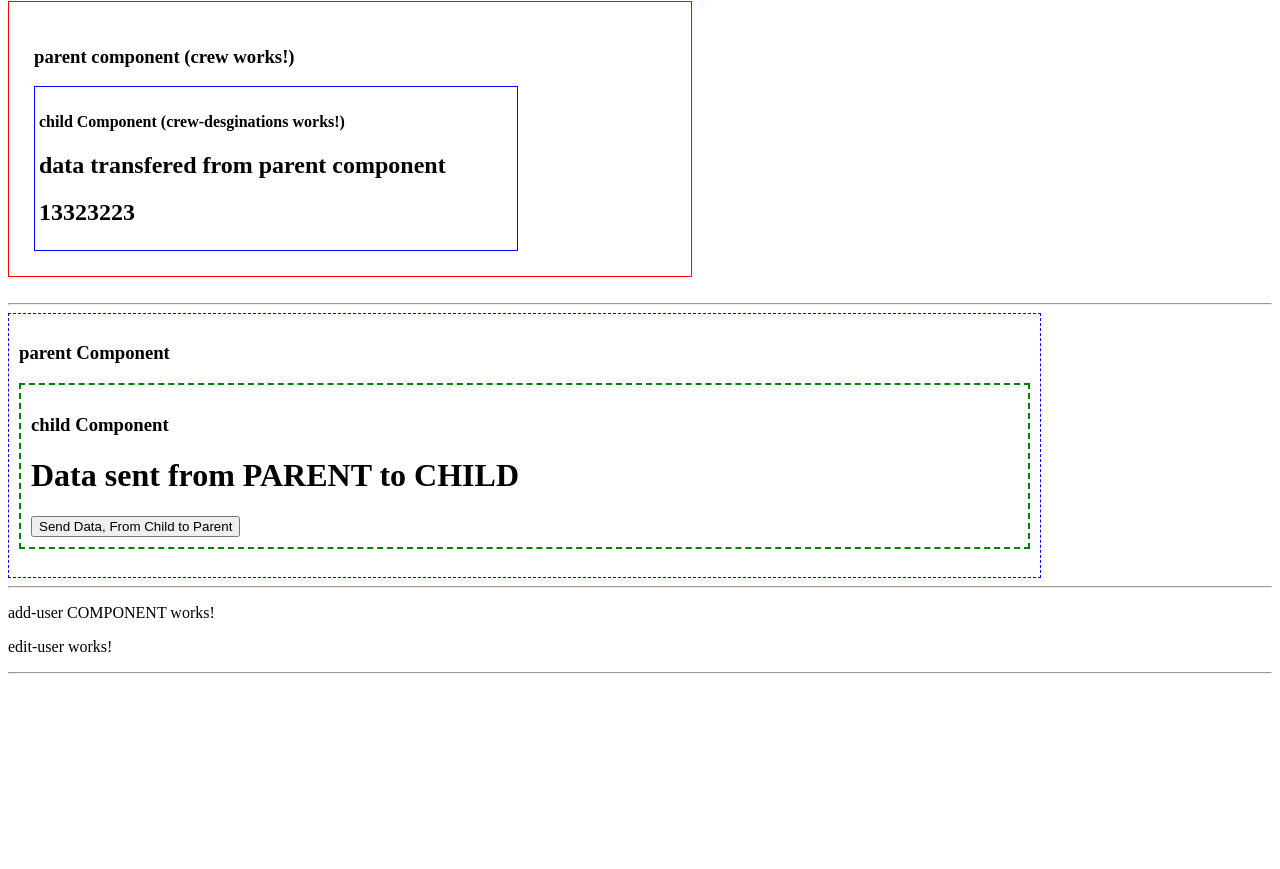
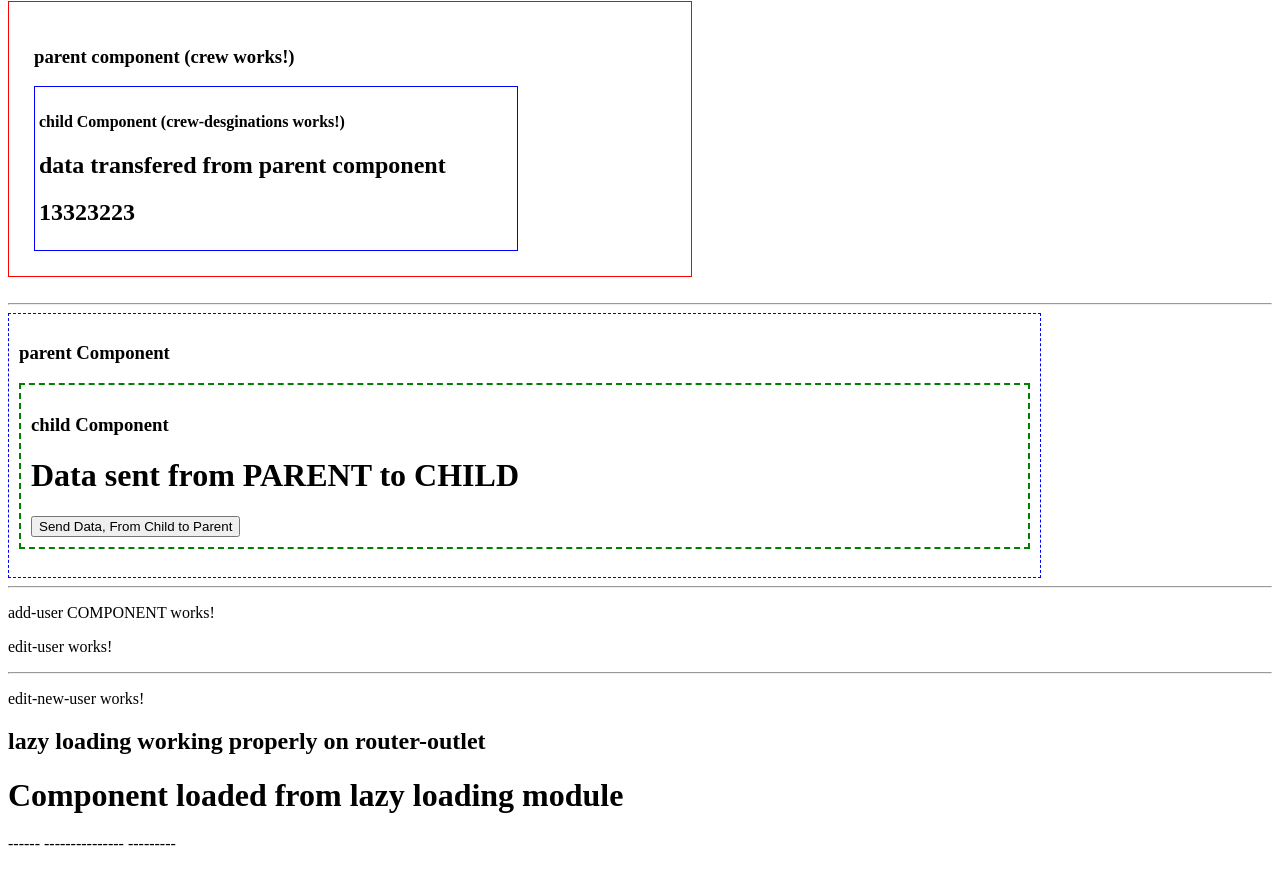
Before and after one commit to Ganesh28Patil/learningAngular17, an Angular app in the folder crew-management/: page /admin in a window 1280 px wide. Shown: the part 113-982 px from the top of the page. Before the commit the page ends 800 px from the top, so only its background shows below. Built offline with nearby package versions, Linux system fonts and the light colour scheme.

Commit message:
Lazy Loading Component
5.)   Make use of <router-outlet></router-outlet> in app.component.html

```diff
--- a/crew-management/src/app/admin/add-new-user/add-new-user.component.html
+++ b/crew-management/src/app/admin/add-new-user/add-new-user.component.html
@@ -1 +1,3 @@
 <p>add-new-user works!</p>
+<h2>Lazy Loading componentg is rendering on router-outlet </h2>
+<p>------  ---------------  ---------</p>
--- a/crew-management/src/app/admin/edit-new-user/edit-new-user.component.html
+++ b/crew-management/src/app/admin/edit-new-user/edit-new-user.component.html
@@ -1,4 +1,6 @@
 <p>edit-new-user works!</p>
 
-<h2>lazy loading working properly</h2>
+<h2>lazy loading working properly  on router-outlet </h2>
 <h1>Component loaded from lazy loading module</h1>
+
+<p>------  ---------------  ---------</p>
--- a/crew-management/src/app/app.component.html
+++ b/crew-management/src/app/app.component.html
@@ -14,3 +14,4 @@
 
 <app-edit-user></app-edit-user>
 <hr/>
+<router-outlet></router-outlet>
--- a/crew-management/src/app/app.routes.ts
+++ b/crew-management/src/app/app.routes.ts
@@ -4,5 +4,9 @@ export const routes: Routes = [
     {
         path:'admin',
         loadChildren:() =>   import('./admin/admin.module').then(m => m.AdminModule)
+    },
+    {
+        path:'add-new-user',
+        loadComponent:() =>   import('./admin/add-new-user/add-new-user.component').then(c => c.AddNewUserComponent)
     }
 ];
```
Also changed, not shown: crew-management/angular17-notes.txt.
